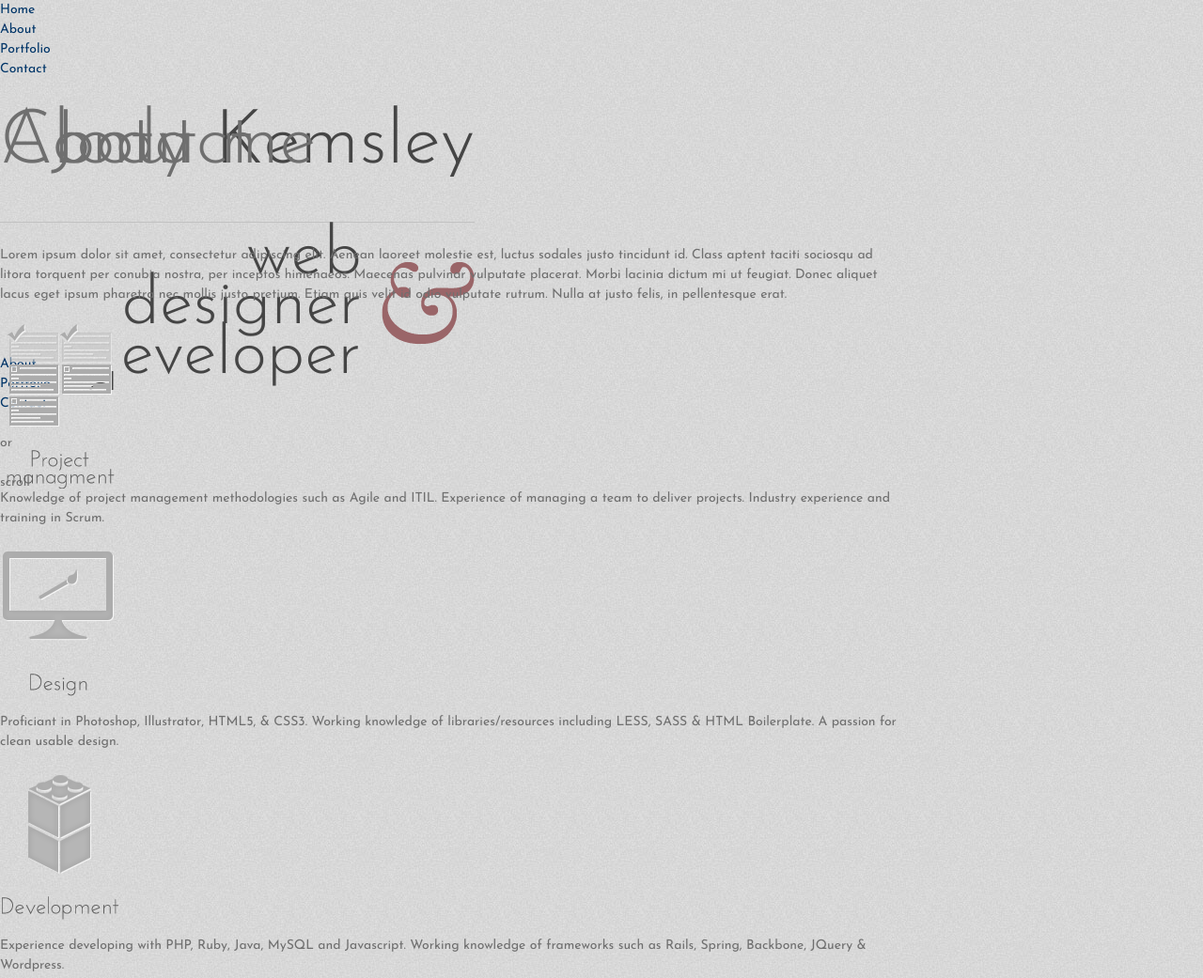
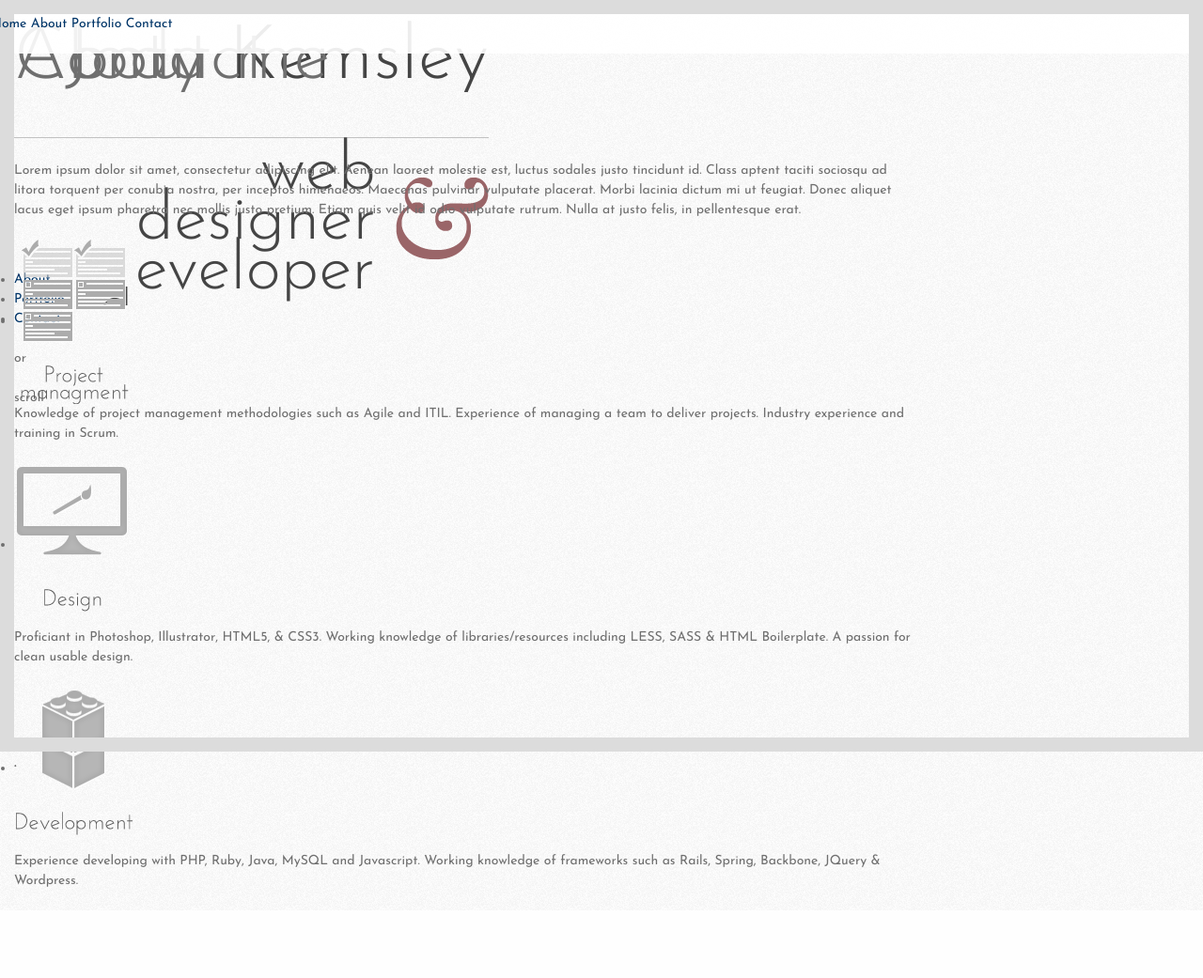
Before and after one commit to jkemsley/jkemsley.net, a plain HTML site: page index-new.html in a window 1280 px wide. Shown: the whole page at 94% size. After the commit the page ends 969 px from the top, so only its background shows below. Drawn offline with nearby package versions, Linux system fonts and the light colour scheme.

Commit message:
Adding base styling for nav and site border

```diff
--- a/less/styles.less
+++ b/less/styles.less
@@ -143,9 +143,14 @@
 /*---------------------------------------------------
 - Site styles
 -----------------------------------------------------*/
+html {
+  height: 100%;
+}
 
 body {
   overflow: hidden;
+  height: 100%;
+  border: 15px solid #dedede;
   font-size: 20px;
   font-family: "Terminal Dosis", sans-serif;
   color: #444;
@@ -678,3 +683,12 @@ body {
 
   }
 }
+
+body:after, body:before {
+    content: '.';
+    height: 0;
+    border-top: 15px solid #dedede;
+    position: fixed;
+    bottom: 0;
+    width: 100%;
+}
--- a/scss/_site.scss
+++ b/scss/_site.scss
@@ -17,9 +17,16 @@ width : device-width; }
 @viewport {
 width : device-width; }
 
+* {
+	moz-box-sizing: border-box;
+	-webkit-box-sizing: border-box;
+	box-sizing: border-box;
+}
+
 html {
-background : $bodycolor image-url('bg.jpg');
+background : $bodycolor image-url('bg-light.png');
 font-size : 62.5%;
+height: 100%;
 -webkit-overflow-scrolling : touch;
 -webkit-tap-highlight-color : lighten($basecolor, 75%);
 -webkit-text-size-adjust : 100%;
@@ -29,12 +36,44 @@ body {
 	overflow: hidden;
 	margin : 0;
 	padding : 0;
-width : 100%;
+	height: 100%;
+	border: $bodyborderwidth $bodyborderstyle $bodybordercolor;
 	background-color : transparent;
 	font-family : $basefont;
 	@include font-size();
 	line-height : $baselineheight;
-color : $textcolor; }
+	color : $textcolor;
+
+	&:before, &:after {
+		content: '.';
+		height: 0;
+		border-top: $bodyborderwidth $bodyborderstyle $bodybordercolor;
+		position: fixed;
+		bottom: 0;
+		width: 100%;
+	}
+}
+
+nav {
+	position: fixed;
+	top:0;
+	left: 0;
+	background-color: rgba(255, 255, 255, 0.9);
+	width: 100%;
+	z-index: 999;
+	border-top: $bodyborderwidth $bodyborderstyle $bodybordercolor;
+	border-left: $bodyborderwidth $bodyborderstyle $bodybordercolor;
+	border-right: $bodyborderwidth $bodyborderstyle $bodybordercolor;
+
+	ul {
+		display: block;
+		list-style: none;
+		padding: 0px;
+		li {
+			display: inline;
+		}
+	}
+}
 
 .page {
 	position: absolute;
--- a/scss/_variables.scss
+++ b/scss/_variables.scss
@@ -11,7 +11,7 @@ $white 			: rgb(255,255,255);
 
 // 1. ROOT 					==============================
 
-$bodycolor : #dcdcdc;
+$bodycolor : #fefefe;
 $textcolor : #6f6f6f;
 
 // 2. TYPOGRAPHY 			==============================
@@ -51,6 +51,13 @@ $successcolor 	: rgb(91,183,91);
 $warningcolor 	: rgb(250,167,50);
 
 // 4. TEXTURE 				==============================
+
+// body
+
+$bodybordercolor	: #dcdcdc;
+$bodyborderwidth	: 15px;
+$bodyborderstyle	: solid;
+
 
 // alert
 
```
Also changed, not shown: css/style.css, img/bg-light.png (added). Lines whose indentation alone changed are shown as unchanged.
